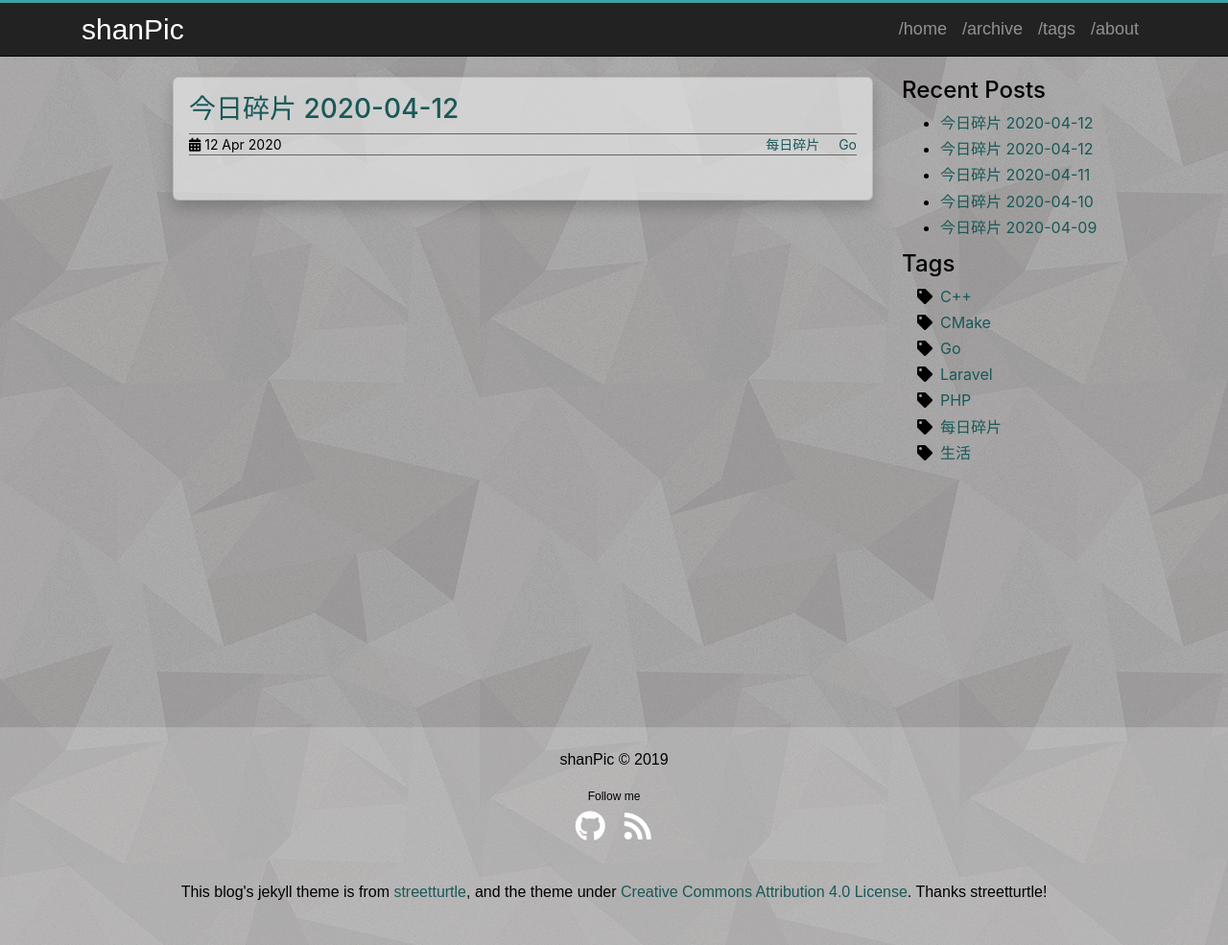
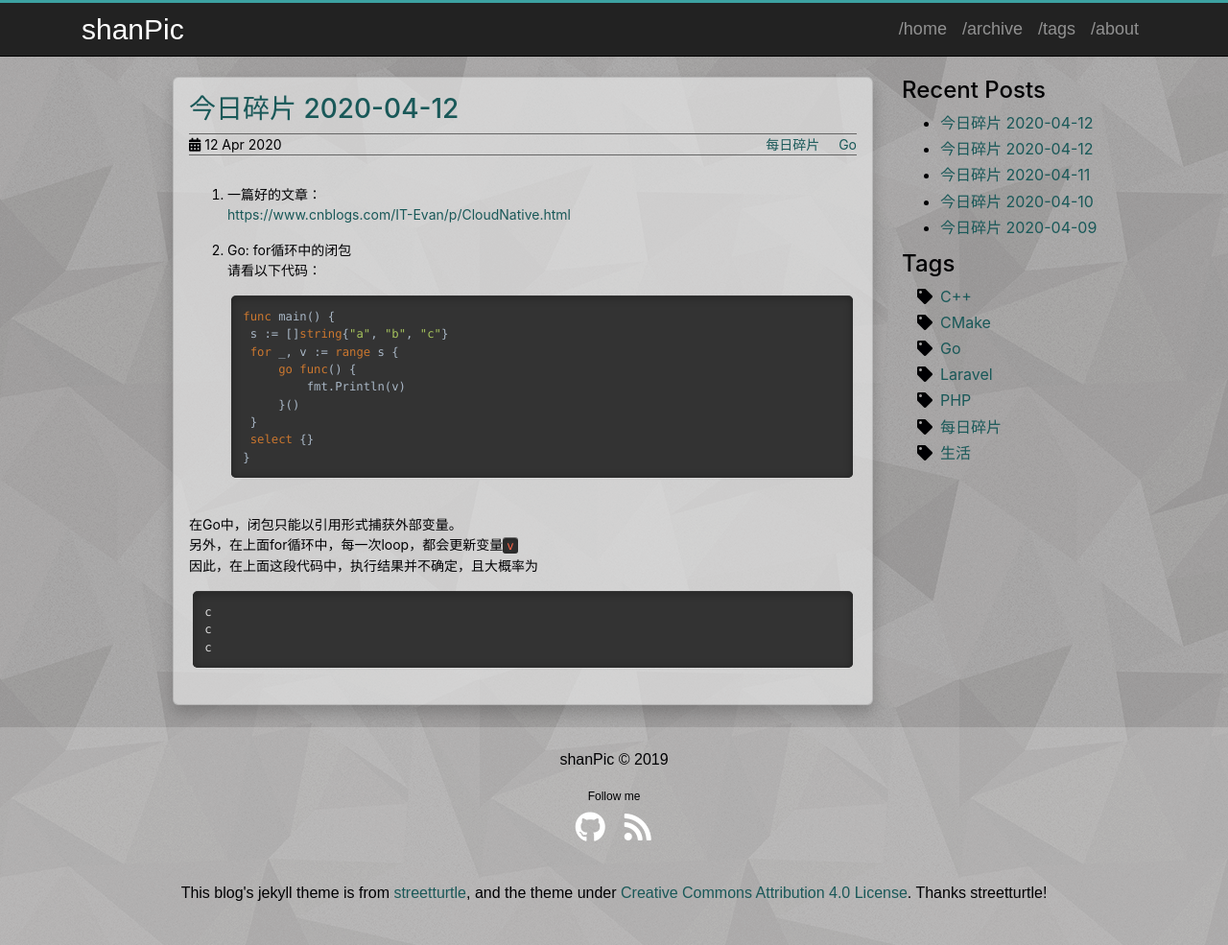
Before and after one commit to shanPic/shanPic.github.io, a Jekyll site: the page built from _posts/2020-04-13-today-tips-20200413.md, in a window 1280 px wide and 985 px high. Shown: the whole window at 96% size. Built offline with Jekyll 4.4.1, drawn with Linux system fonts in a browser that asks for light colours; comment, search, counter and statistics services are not loaded.

Commit message:
20200413 今日碎片

````diff
--- a/_posts/2020-04-13-today-tips-20200413.md
+++ b/_posts/2020-04-13-today-tips-20200413.md
@@ -2,9 +2,35 @@
 layout: post
 title: "今日碎片 2020-04-12"
 date: 2020-04-12 23:38:00
-description: 河边野营、大鸡腿
+description: 云原生概述
 comments: false
 tags:
  - 每日碎片
  - Go
 ---
+
+1. 一篇好的文章：
+[https://www.cnblogs.com/IT-Evan/p/CloudNative.html](https://www.cnblogs.com/IT-Evan/p/CloudNative.html)
+
+2. Go: for循环中的闭包
+请看以下代码：
+```go
+func main() {
+    s := []string{"a", "b", "c"}
+    for _, v := range s {
+        go func() {
+            fmt.Println(v)
+        }()
+	}
+	select {}
+}
+```
+
+在Go中，闭包只能以引用形式捕获外部变量。
+另外，在上面for循环中，每一次loop，都会更新变量`v`
+因此，在上面这段代码中，执行结果并不确定，且大概率为
+```
+c
+c
+c
+```
````
Also changed, not shown: tag/架构.md (added, +4 -0 lines).
